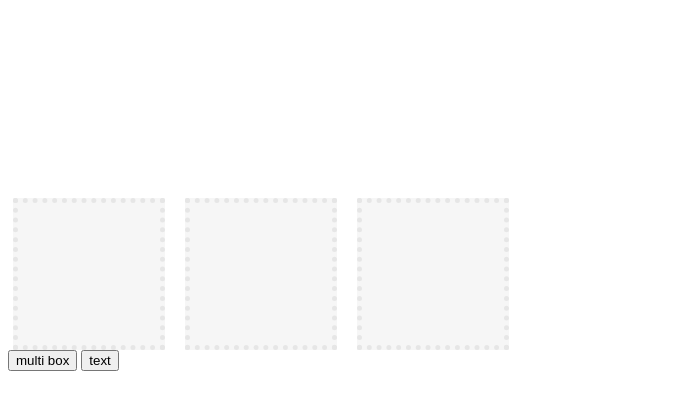
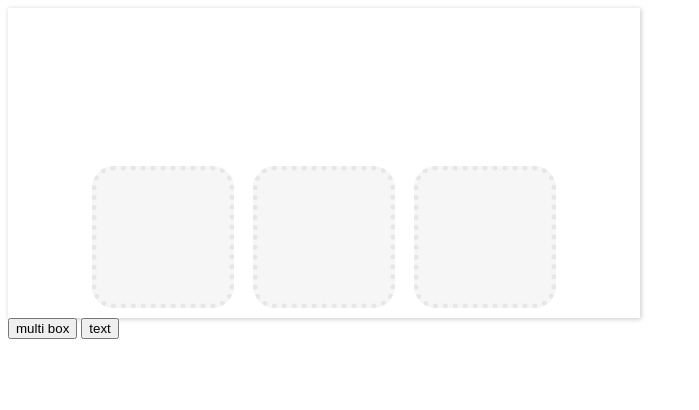
Before and after one commit to c0alition/cyclewrite, a PHP site: page /scratchpad/write-grid.html in a window 1280 px wide. Shown: the top 410 px of the page, without its empty margins (0-699 px from the left). Run offline with PHP 8.4, Linux system fonts and the light colour scheme.

Commit message:
layout and field generation/focus

```diff
--- a/scratchpad/grid.css
+++ b/scratchpad/grid.css
@@ -1,21 +1,39 @@
 .scratchpad {
     display: flex;
+    width: 50%;
     flex-direction: column;
-    justify-content: space-around;
     align-items: center;
-    width: 40%;
+    box-shadow: 1px 1px 5px rgb(199, 199, 199);
+    min-height: 300px;
+
+}
+.sheet {
+    width: 100%;
+    height: 85%;
     margin: 0;
+}
+.text-input-container {
+    position: relative;
+    display: block;
+    width: 100%;
+}
+.text-input {
+    width: 95%;
+    border: none;
+    border-radius: 5px;
+    outline: none;
+    font-size: 16px;
+    overflow: hidden;
+    resize: none;
+    min-height: 150px;
 }
 .content-selector {
     display: flex;
-    flex-direction: column;
-    justify-content: space-around;
-    align-items: center;
-    width: 40%;
-    margin: 0;
+    width: 75%;
+    margin-bottom: 10px;
 }
 .multi-box-container {
-    margin-top: 20px;
+
     display: flex;
     justify-content: space-between;
     width: 100%;
@@ -26,6 +44,7 @@
     aspect-ratio: 1 / 1;
     background-color: rgba(211, 211, 211, 0.2);
     border: 5px dotted rgba(169, 169, 169, 0.2);
+    border-radius: 15%;
     position: relative;
     transition: background-color 0.3s, border-color 0.3s;
     margin: 0 1%;
@@ -41,24 +60,9 @@
 }
 
 
-.text-input-container {
-    position: relative;
-    top: 10px;
-    display: block;
-    width: 100%;
-}
 
-.text-input {
-    width: 100%;
-    height: 150px;
-    border: none;
-    padding: 8px;
-    outline: none;
-    font-size: 16px;
-    overflow: hidden;
-    resize: none;
-}
 
+/*new content area */
 .content-area-container {
     display: flex;
     justify-content: space-between;
--- a/scratchpad/write-grid.html
+++ b/scratchpad/write-grid.html
@@ -6,12 +6,13 @@
     <script src="write.js"></script>
 </head>
 <body>
-
-    <div id="scratchpad" class="scratchpad"></div>
+    <div id="scratchpad" class="scratchpad">
+    <div id="sheet" class="sheet"></div>
     <div id="contentSelector" class="content-selector"></div>
-
+</div>
     <button id="newMultiBox">multi box</button>
     <button id="newTextArea">text</button>
 
+
 </body>
 </html>
--- a/scratchpad/write.js
+++ b/scratchpad/write.js
@@ -1,7 +1,7 @@
 document.addEventListener('DOMContentLoaded', () => {
 
 
-    const scratchpad = document.getElementById('scratchpad');
+    const sheet = document.getElementById('sheet');
     const contentSelector = document.getElementById('contentSelector');
     const newMultiBoxButton = document.getElementById('newMultiBox');
     const newTextAreaButton = document.getElementById("newTextArea");
@@ -25,7 +25,7 @@ document.addEventListener('DOMContentLoaded', () => {
         newTextArea.className = 'text-input';
         newTextArea.id = 'p' + [pTagId];
         newTextAreaContainer.appendChild(newTextArea);
-        scratchpad.appendChild(newTextAreaContainer);
+        sheet.appendChild(newTextAreaContainer);
         newTextArea.focus();
         newTextArea.addEventListener('input', extendTextArea);
         pTagId++;
@@ -103,11 +103,12 @@ document.addEventListener('DOMContentLoaded', () => {
         }
     }
 
+    // Create image/text empty divs based on layout pattern.
     function createNewContentArea() {
         let pattern = processContentLayout();
         const contentAreaContainer = document.createElement('div');
         contentAreaContainer.className = 'content-area-container';
-        scratchpad.appendChild(contentAreaContainer);
+        sheet.appendChild(contentAreaContainer);
 
         if (pattern == 1) {
             const newContentArea = document.createElement('div');
@@ -143,7 +144,7 @@ document.addEventListener('DOMContentLoaded', () => {
             console.log(newContentArea1.className);
 
             }
-
+        createNewTextArea();
 
 
     }
@@ -157,14 +158,16 @@ document.addEventListener('DOMContentLoaded', () => {
     function extendTextArea() {
         this.style.height = 'auto';
         this.style.height = this.scrollHeight + 'px';
+        contentSelector.style.position = this.style.height + '5px';
     }
 
-    //Lisen for enter key and make a new textarea if pressed
+    /*Lisen for enter key and make a new textarea if pressed
     document.addEventListener('keydown', function(event) {
         if (event.key === 'Enter') {
             createNewTextArea();
         }
     });
+    */
 
     createNewTextArea();
     createNewMultiBoxSet();
```
